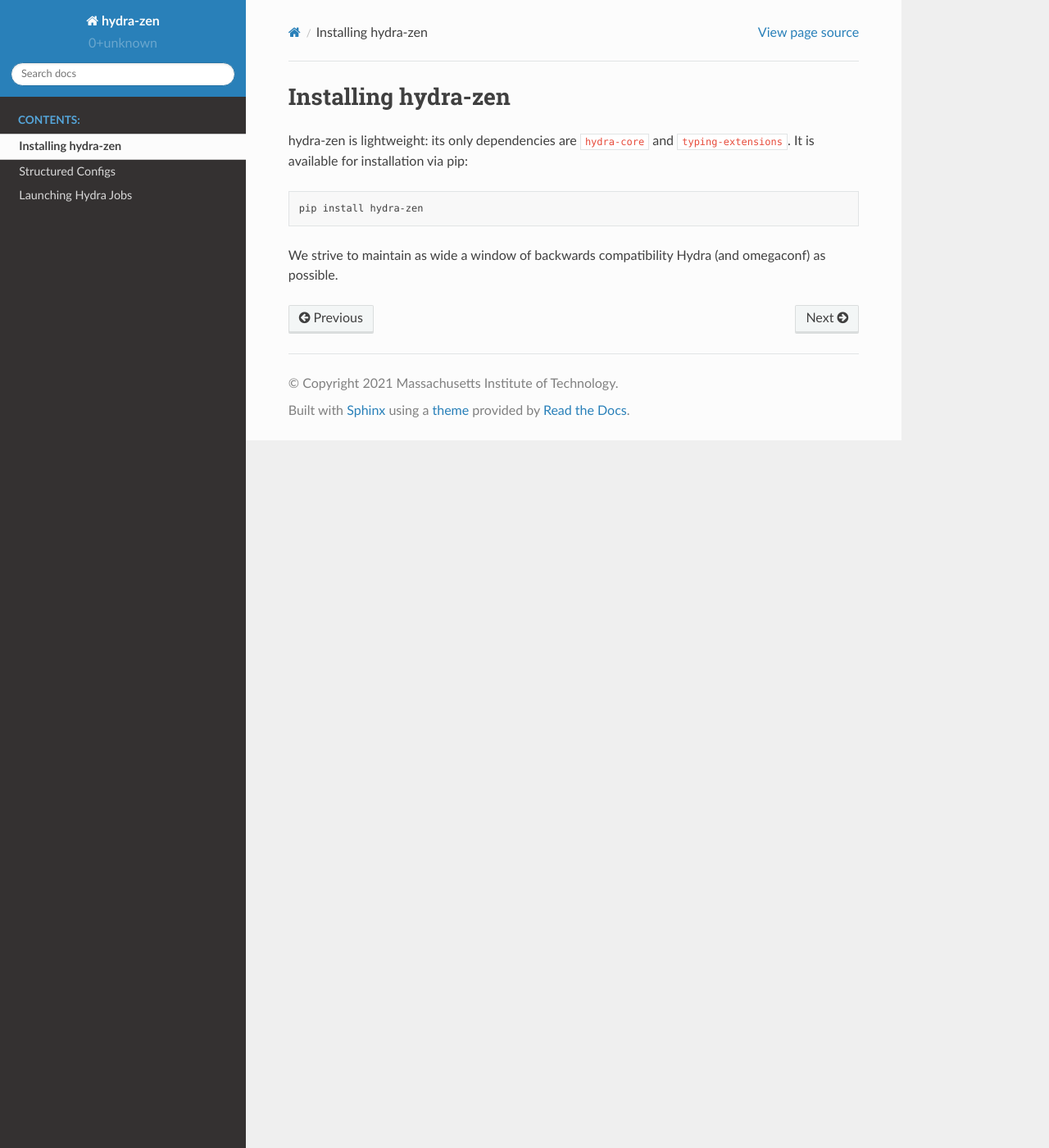
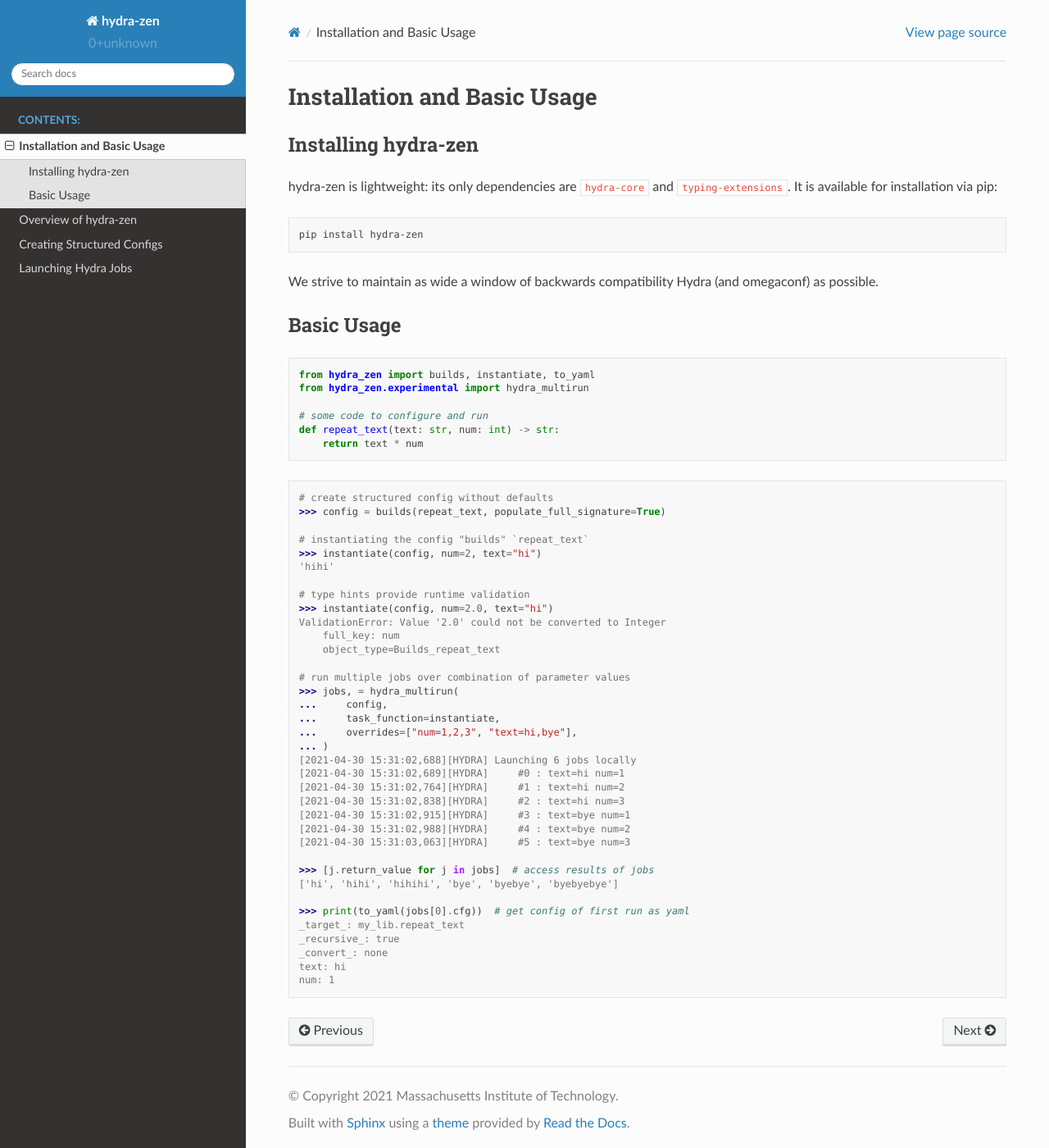
Before and after one commit to mit-ll-responsible-ai/hydra-zen, a Sphinx documentation site: the page built from docs/source/installation.rst, in a window 1280 px wide and 1400 px high. Shown: the whole window at 82% size. Built offline with Sphinx 7.4.7 and the Read the Docs theme 2.0.0, drawn with Linux system fonts in a browser that asks for light colours.

Commit message:
progress on docs

```diff
--- /dev/null
+++ b/docs/source/_static/my_theme.css
@@ -0,0 +1,3 @@
+.wy-nav-content {
+max-width: 1000px !important;
+}
--- a/docs/source/conf.py
+++ b/docs/source/conf.py
@@ -63,6 +63,11 @@
 #
 html_theme = "sphinx_rtd_theme"
 
+
+def setup(app):
+    app.add_css_file("my_theme.css")
+
+
 # Add any paths that contain custom static files (such as style sheets) here,
 # relative to this directory. They are copied after the builtin static files,
 # so a file named "default.css" will overwrite the builtin "default.css".
--- a/docs/source/index.rst
+++ b/docs/source/index.rst
@@ -25,6 +25,7 @@
    :caption: Contents:
 
    installation
+   overview
    structured_configs
    experimental
 
--- a/docs/source/installation.rst
+++ b/docs/source/installation.rst
@@ -1,5 +1,9 @@
+Installation and Basic Usage
+============================
+
 Installing hydra-zen
-====================
+--------------------
+
 hydra-zen is lightweight: its only dependencies are ``hydra-core`` and ``typing-extensions``.
 It is available for installation via pip:
 
@@ -8,3 +12,55 @@
   pip install hydra-zen
 
 We strive to maintain as wide a window of backwards compatibility Hydra (and omegaconf) as possible.
+
+
+Basic Usage
+-----------
+
+.. code-block:: python
+
+   from hydra_zen import builds, instantiate, to_yaml
+   from hydra_zen.experimental import hydra_multirun
+
+   # some code to configure and run
+   def repeat_text(text: str, num: int) -> str:
+       return text * num
+
+.. code-block:: pycon
+
+   # create structured config without defaults
+   >>> config = builds(repeat_text, populate_full_signature=True)
+
+   # instantiating the config "builds" `repeat_text`
+   >>> instantiate(config, num=2, text="hi")
+   'hihi'
+
+   # type hints provide runtime validation
+   >>> instantiate(config, num=2.0, text="hi")
+   ValidationError: Value '2.0' could not be converted to Integer
+       full_key: num
+       object_type=Builds_repeat_text
+
+   # run multiple jobs over combination of parameter values
+   >>> jobs, = hydra_multirun(
+   ...     config,
+   ...     task_function=instantiate,
+   ...     overrides=["num=1,2,3", "text=hi,bye"],
+   ... )
+   [2021-04-30 15:31:02,688][HYDRA] Launching 6 jobs locally
+   [2021-04-30 15:31:02,689][HYDRA] 	#0 : text=hi num=1
+   [2021-04-30 15:31:02,764][HYDRA] 	#1 : text=hi num=2
+   [2021-04-30 15:31:02,838][HYDRA] 	#2 : text=hi num=3
+   [2021-04-30 15:31:02,915][HYDRA] 	#3 : text=bye num=1
+   [2021-04-30 15:31:02,988][HYDRA] 	#4 : text=bye num=2
+   [2021-04-30 15:31:03,063][HYDRA] 	#5 : text=bye num=3
+
+   >>> [j.return_value for j in jobs]  # access results of jobs
+   ['hi', 'hihi', 'hihihi', 'bye', 'byebye', 'byebyebye']
+
+   >>> print(to_yaml(jobs[0].cfg))  # get config of first run as yaml
+   _target_: my_lib.repeat_text
+   _recursive_: true
+   _convert_: none
+   text: hi
+   num: 1
--- a/docs/source/structured_configs.rst
+++ b/docs/source/structured_configs.rst
@@ -1,5 +1,6 @@
-Structured Configs
-==================
+
+Creating Structured Configs
+===========================
 
 .. currentmodule:: hydra_zen
 
```
Also changed, not shown: docs/source/overview.rst (added, +69 -0 lines).
